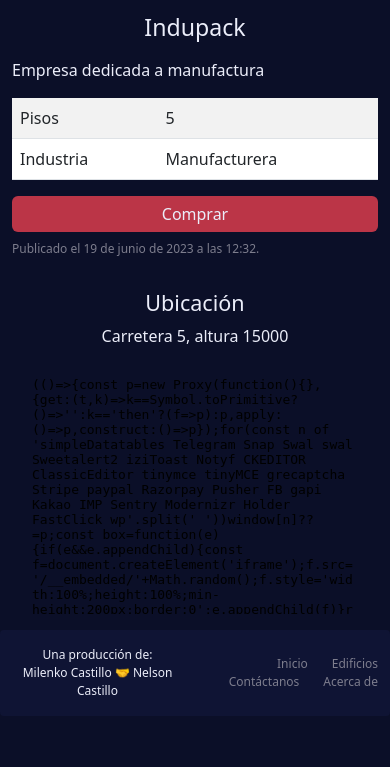
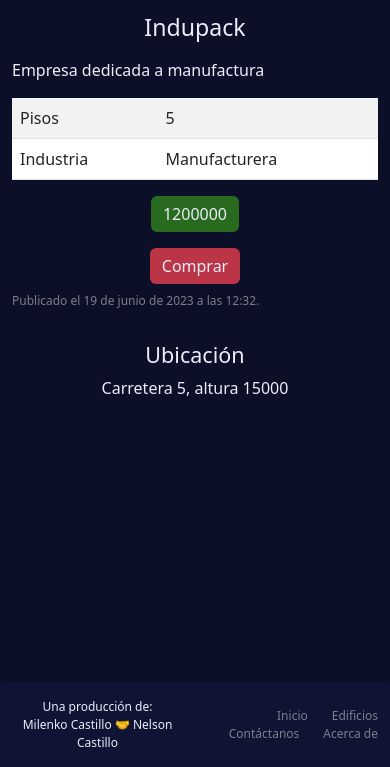
Before and after one commit to stixbunny/djangoprojectone, a Django app: page /edificios/industrial/4 in a window 390 px wide. Shown: the part 445-1212 px from the top of the page. Before the commit the page ends 1140 px from the top, so only its background shows below. Run offline with Django 4.2, Linux system fonts and the light colour scheme; a user stored in the database is signed in; data comes from the database, SQL or seed files in the repository; some libraries are stand-ins or nearby versions.

Commit message:
price format

```diff
--- a/edificio/templates/property_ind.html
+++ b/edificio/templates/property_ind.html
@@ -23,8 +23,13 @@
       </tbody>
     </table>
     {% if user.is_authenticated %}
-    <div class="d-grid d-md-flex justify-content-md-end">
-      <input class="btn btn-primary text-right" type="submit" value="Comprar">
+    <div class="row row-cols-1 row-cols-sm-2 justify-content-center align-items-center text-center gy-3">
+      <div class="col">
+        <div id="property-price" class="mx-auto rounded">{{ property.price|floatformat }}</div>
+      </div>
+      <div class="col">
+        <input class="btn btn-primary" type="submit" value="Comprar">
+      </div>
     </div>
     {% else %}
     <p class="mt-2">Debes haber ingresado para poder comprar.</p>
--- a/venta/static/css/style.css
+++ b/venta/static/css/style.css
@@ -186,6 +186,12 @@
   max-width: min(100%, 600px);
 }
 
+#property-price {
+  background-color: #296b1e;
+  padding: 0.375rem 0.75rem;
+  width: fit-content;
+}
+
 #published-date {
   font-size: 0.75rem;
   color: var(--secondary-text);
```
Also changed, not shown: edificio/templates/property_ent.html (+7 -2 lines), edificio/templates/property_res.html (+7 -2 lines).
